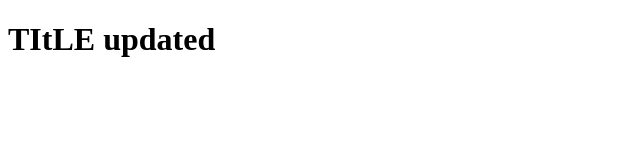
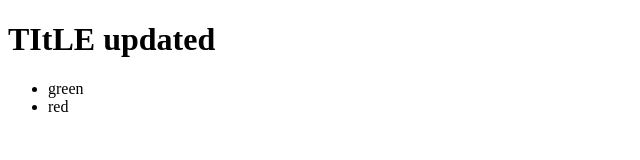
Before and after one commit to Shmaltsel/test1, a plain HTML site: page index.html in a window 1280 px wide. Shown: the full height of the page, 0-640 px from the left. Drawn offline with Linux system fonts and the light colour scheme.

Commit message:
list of colours

```diff
--- a/index.html
+++ b/index.html
@@ -7,5 +7,9 @@
 </head>
 <body>
     <h1>TItLE updated</h1>
+    <ul>
+        <li>green</li>
+        <li>red</li>
+    </ul>
 </body>
 </html>
```
